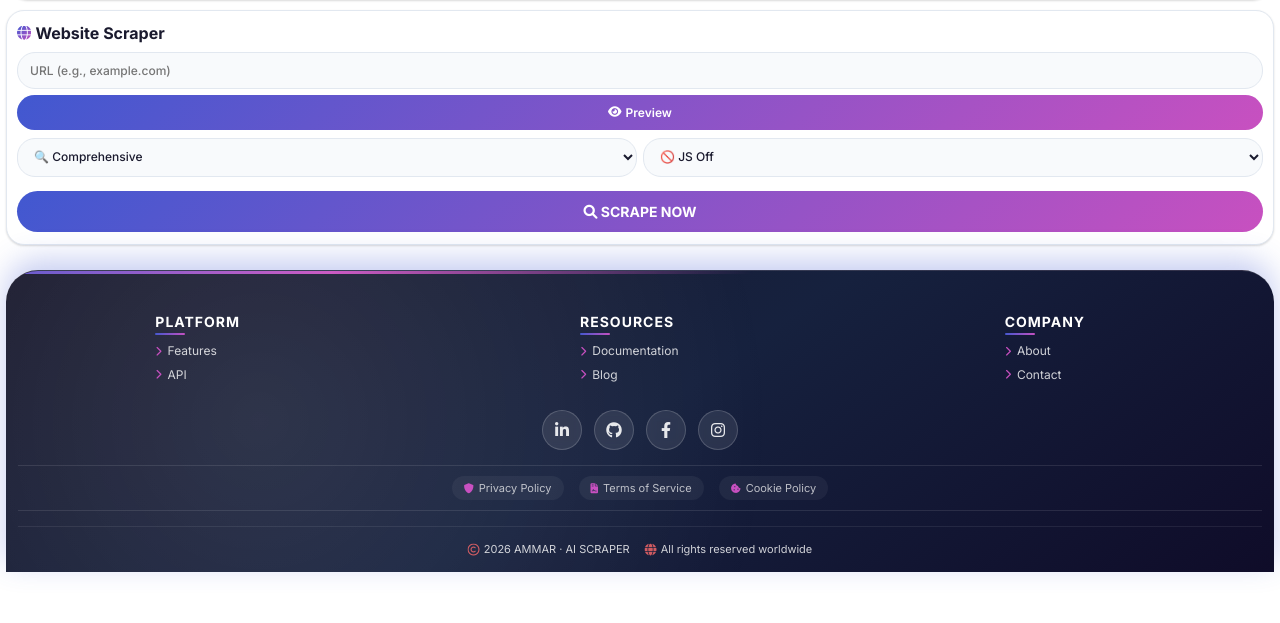
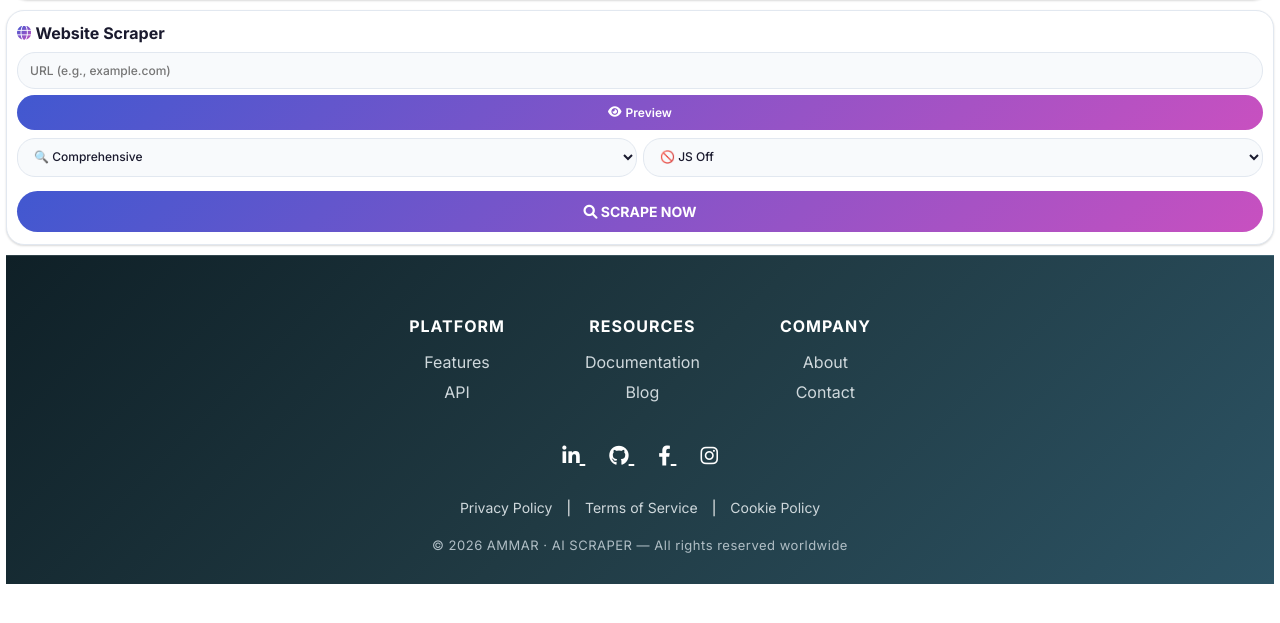
Before and after one commit to syedammarhaider/Ai-scraper, a FastAPI app: page / in a window 1280 px wide. Shown: the part 52-675 px from the top of the page. Run offline with FastAPI, Linux system fonts and the light colour scheme.

Commit message:
Auto update

```diff
--- a/templates/index.html
+++ b/templates/index.html
@@ -1147,58 +1147,107 @@ body {
 </div>
 
 <!-- ULTRA PRO FOOTER - ROYAL EDITION with AMMAR -->
-<footer class="footer">
-
-
-    <div class="footer-links">
-        <div class="footer-column">
-            <h4>Platform</h4>
-            <ul>
-                <li><a href="#"><i class="fas fa-chevron-right"></i> Features</a></li>
-
-                <li><a href="#"><i class="fas fa-chevron-right"></i> API</a></li>
-
+<footer style="
+    margin-top:auto;
+    background:linear-gradient(135deg,#0f2027,#203a43,#2c5364);
+    color:#ffffff;
+    padding:60px 20px 30px 20px;
+    text-align:center;
+    font-family:Arial, Helvetica, sans-serif;
+    border-top:1px solid rgba(255,255,255,0.1);
+">
+
+    <!-- Main Links Section -->
+    <div style="
+        max-width:1200px;
+        margin:0 auto;
+        display:flex;
+        flex-wrap:wrap;
+        justify-content:center;
+        gap:80px;
+        margin-bottom:40px;
+    ">
+
+        <div>
+            <h4 style="margin-bottom:15px; font-size:16px; letter-spacing:1px; text-transform:uppercase;">Platform</h4>
+            <ul style="list-style:none; padding:0; margin:0;">
+                <li style="margin-bottom:10px;">
+                    <a href="#" style="color:#cfd8dc; text-decoration:none;">Features</a>
+                </li>
+                <li>
+                    <a href="#" style="color:#cfd8dc; text-decoration:none;">API</a>
+                </li>
             </ul>
         </div>
-        <div class="footer-column">
-            <h4>Resources</h4>
-            <ul>
-                <li><a href="#"><i class="fas fa-chevron-right"></i> Documentation</a></li>
-
-                <li><a href="#"><i class="fas fa-chevron-right"></i> Blog</a></li>
-
+
+        <div>
+            <h4 style="margin-bottom:15px; font-size:16px; letter-spacing:1px; text-transform:uppercase;">Resources</h4>
+            <ul style="list-style:none; padding:0; margin:0;">
+                <li style="margin-bottom:10px;">
+                    <a href="#" style="color:#cfd8dc; text-decoration:none;">Documentation</a>
+                </li>
+                <li>
+                    <a href="#" style="color:#cfd8dc; text-decoration:none;">Blog</a>
+                </li>
             </ul>
         </div>
-        <div class="footer-column">
-            <h4>Company</h4>
-            <ul>
-                <li><a href="#"><i class="fas fa-chevron-right"></i> About</a></li>
-
-                <li><a href="#"><i class="fas fa-chevron-right"></i> Contact</a></li>
+
+        <div>
+            <h4 style="margin-bottom:15px; font-size:16px; letter-spacing:1px; text-transform:uppercase;">Company</h4>
+            <ul style="list-style:none; padding:0; margin:0;">
+                <li style="margin-bottom:10px;">
+                    <a href="#" style="color:#cfd8dc; text-decoration:none;">About</a>
+                </li>
+                <li>
+                    <a href="#" style="color:#cfd8dc; text-decoration:none;">Contact</a>
+                </li>
             </ul>
         </div>
+
     </div>
 
-    <div class="footer-social">
-        <a href="https://www.linkedin.com/in/ammar-haider-61136b27b/" target="_blank" title="LinkedIn"><i class="fab fa-linkedin-in"></i></a>
-        <a href="https://github.com/Syedammarhaider" target="_blank" title="GitHub"><i class="fab fa-github"></i></a>
-        <a href="https://www.facebook.com/profile.php?id=100091524961370" target="_blank" title="Facebook"><i class="fab fa-facebook-f"></i></a>
-        <a href="#" title="Instagram"><i class="fab fa-instagram"></i></a>
-
-
+    <!-- Social Icons -->
+    <div style="margin-bottom:30px;">
+        <a href="https://www.linkedin.com/in/ammar-haider-61136b27b/" target="_blank"
+           style="margin:0 12px; color:white; font-size:20px;">
+            <i class="fab fa-linkedin-in"></i>
+        </a>
+
+        <a href="https://github.com/Syedammarhaider" target="_blank"
+           style="margin:0 12px; color:white; font-size:20px;">
+            <i class="fab fa-github"></i>
+        </a>
+
+        <a href="https://www.facebook.com/profile.php?id=100091524961370" target="_blank"
+           style="margin:0 12px; color:white; font-size:20px;">
+            <i class="fab fa-facebook-f"></i>
+        </a>
+
+        <a href="#"
+           style="margin:0 12px; color:white; font-size:20px;">
+            <i class="fab fa-instagram"></i>
+        </a>
     </div>
 
-    <div class="footer-extra">
-        <a href="#" class="footer-extra-link"><i class="fas fa-shield-alt"></i> Privacy Policy</a>
-        <a href="#" class="footer-extra-link"><i class="fas fa-file-contract"></i> Terms of Service</a>
-        <a href="#" class="footer-extra-link"><i class="fas fa-cookie-bite"></i> Cookie Policy</a>
-
+    <!-- Extra Links -->
+    <div style="
+        margin-bottom:20px;
+        font-size:14px;
+    ">
+        <a href="#" style="color:#cfd8dc; text-decoration:none; margin:0 10px;">Privacy Policy</a> |
+        <a href="#" style="color:#cfd8dc; text-decoration:none; margin:0 10px;">Terms of Service</a> |
+        <a href="#" style="color:#cfd8dc; text-decoration:none; margin:0 10px;">Cookie Policy</a>
     </div>
 
-    <div class="footer-copyright">
-        <span><i class="far fa-copyright"></i> 2026 AMMAR · AI SCRAPER </span>
-        <span><i class="fas fa-globe"></i> All rights reserved worldwide</span>
+    <!-- Copyright -->
+    <div style="
+        font-size:13px;
+        color:#b0bec5;
+        letter-spacing:0.5px;
+    ">
+        © 2026 AMMAR · AI SCRAPER — All rights reserved worldwide
     </div>
+
 </footer>
 
 </div>
```
